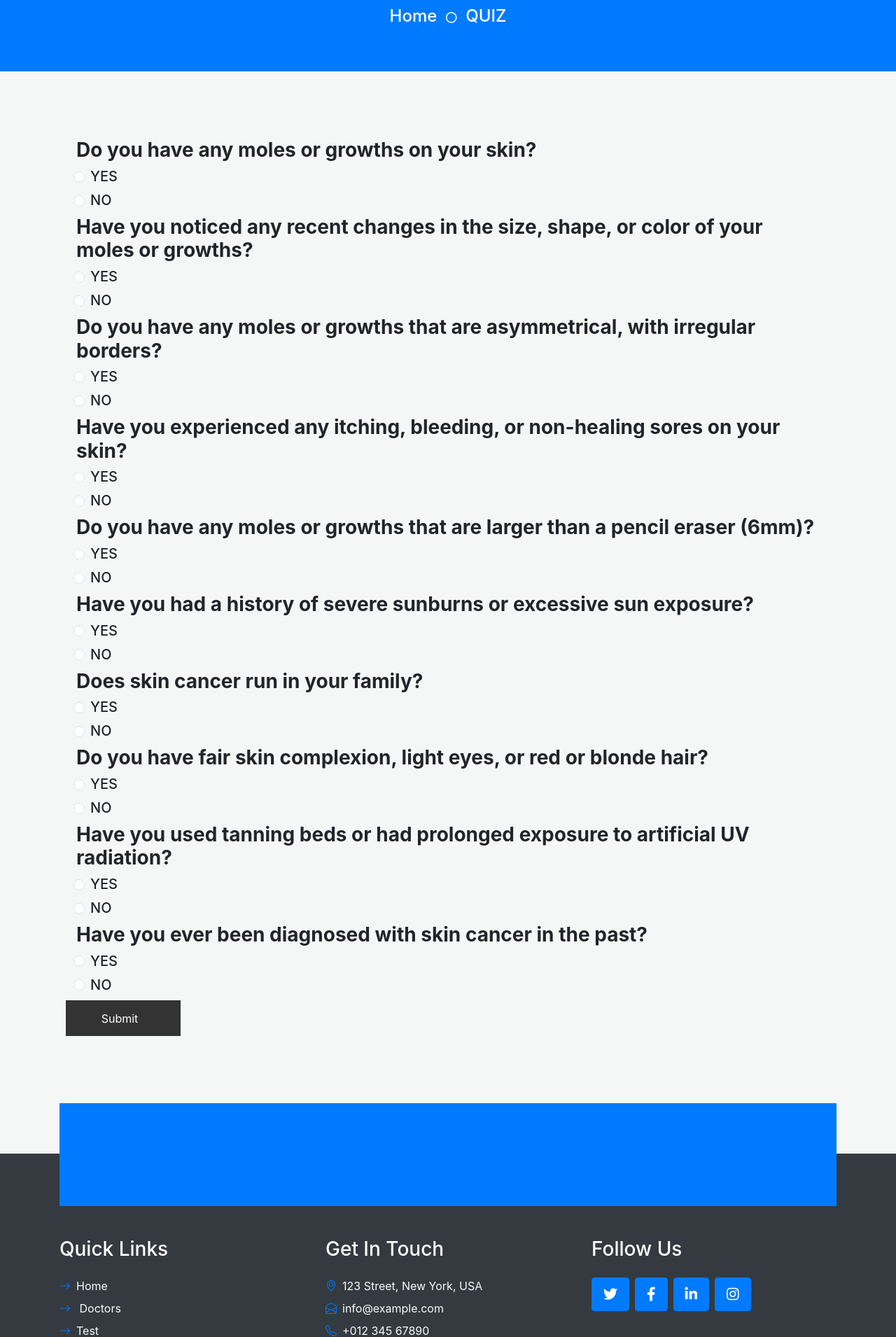
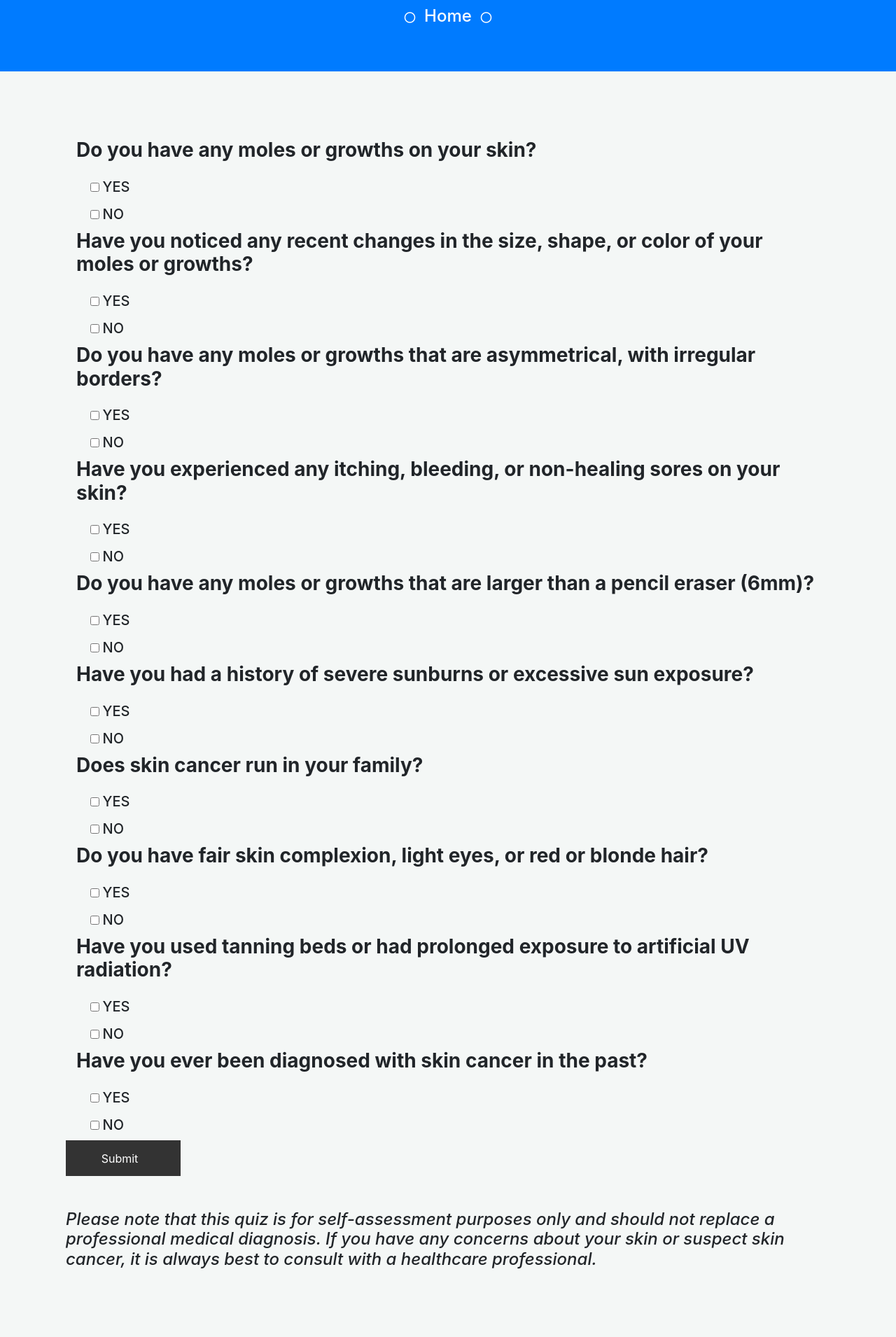
Before and after one commit to Azizjlassi2/Derma-Skin, a Django app: page /QUIZ/ in a window 1280 px wide. Shown: the part 222-2132 px from the top of the page at 70% size. Run offline with Django 4.2, Linux system fonts and the light colour scheme; data comes from the database, SQL or seed files in the repository; both versions use the stored data as it was after the commit; some libraries are stand-ins or nearby versions.

Commit message:
ajouter (envoyer image de test .js ) / corriger la logique de QUIZ

```diff
--- a/Accounts/static/css/style.css
+++ b/Accounts/static/css/style.css
@@ -23,8 +23,6 @@ input, textarea, select, button {
 p, h1, h2, h3, h4, h5, h6, ul {
   margin: 0; }
 
-img {
-  max-width: 100%; }
 
 ul {
   padding-left: 0;
--- a/Accounts/static/css/style.scss
+++ b/Accounts/static/css/style.scss
@@ -24,9 +24,6 @@ input, textarea, select, button {
 }
 p, h1, h2, h3, h4, h5, h6, ul {
 	margin: 0;
-}
-img {
-	max-width: 100%;
 }
 ul {
 	padding-left: 0;
--- a/SDK/urls.py
+++ b/SDK/urls.py
@@ -13,6 +13,7 @@ urlpatterns = [
     path('',include('Site.urls')),
     path('chat/',include('chat.urls'))
 
+
 ]+ static(settings.MEDIA_URL, document_root=settings.MEDIA_ROOT)
 
 urlpatterns+= static(settings.STATIC_URL, document_root=settings.STATIC_ROOT)
--- a/Site/views.py
+++ b/Site/views.py
@@ -1,7 +1,7 @@
 from django import utils
 from django.shortcuts import redirect, render
 import json
-from django.http import JsonResponse
+from django.http import HttpResponse, JsonResponse
 from django.views.decorators.csrf import csrf_exempt
 import numpy as np
 from .decorators import unauthenticated_user
@@ -116,6 +116,7 @@ def testPage(request):
     if request.method == 'GET':
         return render(request,'Pages/test.html',{})
     if request.method == 'POST':
+        print(request.POST)
 
         message = ""
         result = ""
@@ -148,10 +149,32 @@ def FAQ_Page(request):
 
 
 def QUIZ_Page(request):
+    if request.method == "GET":
+        from .models import QuestionQCM
+        questions = QuestionQCM.objects.all()
+        return render(request,'Pages/QUIZ.html',{'questions':questions})
+    elif request.method == 'POST':
+        data = request.POST
+        print(request.POST)
+        message = ""
+        Num_YES = 0
+        for value in data:
+            print(value)
+            if value.lower().startswith("yes"):
+                Num_YES +=1
 
-    from .models import QuestionQCM
-    questions = QuestionQCM.objects.all()
-    return render(request,'Pages/QUIZ.html',{'questions':questions})
+
+        if Num_YES <3:
+            message = " You Have a Low risk. However, it is still important to regularly monitor your skin and practice sun safety measures."
+        elif Num_YES > 3 and Num_YES <6:
+            message = "You Have a Moderate risk. Consider scheduling a professional skin examination with a dermatologist."
+        else:
+            message = " You Have a  High risk. It is recommended to seek medical attention promptly for a thorough evaluation and possible skin biopsy."
+
+
+
+    return HttpResponse(f"<h1>{message}</h1>")
+
 
 
 @unauthenticated_user
--- a/Template/Pages/FAQ.html
+++ b/Template/Pages/FAQ.html
@@ -8,10 +8,10 @@
     <div class="container-fluid bg-primary py-5 hero-header mb-5">
         <div class="row py-3">
             <div class="col-12 text-center">
-                <h1 class="display-3 text-white animated zoomIn">FAQ</h1>
+                <h1 class="display-3 text-white animated zoomIn">Frequently Asked Questions ( FAQ )</h1>
+                 <i class="far fa-circle text-white px-2"></i>
                 <a href="" class="h4 text-white">Home</a>
                 <i class="far fa-circle text-white px-2"></i>
-                <a href="" class="h4 text-white">FAQ</a>
             </div>
         </div>
     </div>
--- a/Template/Pages/QUIZ.html
+++ b/Template/Pages/QUIZ.html
@@ -8,10 +8,10 @@
 <div class="container-fluid bg-primary py-5 hero-header mb-5">
     <div class="row py-3">
         <div class="col-12 text-center">
-                <h1 class="display-3 text-white animated zoomIn">QUIZ</h1>
+            <h1 class="display-3 text-white animated zoomIn">Skin Cancer Self-Assessment Quiz</h1>
+        <i class="far fa-circle text-white px-2"></i>
         <a href="" class="h4 text-white">Home</a>
         <i class="far fa-circle text-white px-2"></i>
-                <a href="" class="h4 text-white">QUIZ</a>
         </div>
     </div>
 </div>
@@ -23,39 +23,46 @@
 <div class="container-fluid py-5 wow fadeInUp" data-wow-delay="0.1s">
     <div class="container">
         <div class="row g-5">
-                <form method ="post">
+            <form method="post">
                 {% csrf_token %}
 
+                <div class="col-lg-12">
                     {% for question in questions %}
-                <div class="col-lg-12">
+
                     <div class="section-title mb-12">
-                        <h3 style="	font-weight: bold;"> {{ question.question }}</h3>
+                        <h3 style="	font-weight: bold; padding-bottom: 15px;"> {{ question.question }}</h3>
                     </div>
-                        <div class="form-check">
-                        <input class="form-check-input" type="radio" name="flexRadioDefault" id="flexRadioDefault1">
-                        <label class="form-check-label" for="flexRadioDefault1"  style="	font-weight: bold;" >
+
+                    <div class="form-check" style="padding-bottom: 5px;">
+                        <input  type="checkbox" name="YES {{question.id}}" id="{{question.id}}1">
+                        <label class="form-check-label" for="YES {{question.id}}" style="font-weight: bold;">
                             <h5> YES</h5>
                         </label>
                     </div>
+
                     <div class="form-check">
-                        <input class="form-check-input" type="radio" name="flexRadioDefault" id="flexRadioDefault2" >
-                        <label class="form-check-label" for="flexRadioDefault2"  style="	font-weight: bold;">
-                         <h5>  NO</h5>
+                        <input  type="checkbox" name="NO {{question.id}}" id="{{question.id}}2">
+                        <label class="form-check-label" for="NO {{question.id}}" style="font-weight: bold;">
+                            <h5> NO</h5>
                         </label>
                     </div>
 
 
+                    {% endfor %}
                 </div>
-                {% endfor %}
-                <button id="registration-button" >Submit
+                <button id="registration-button">Submit
                     <i class="zmdi zmdi-arrow-right"></i>
                 </button>
             </form>
+            <h4 class="text-body fst-italic mb-4">
+                Please note that this quiz is for self-assessment purposes only and should not replace a professional medical diagnosis.
+                If you have any concerns about your skin or suspect skin cancer, it is always best to consult with a healthcare
+                professional.
+
+            </h4>
         </div>
     </div>
 </div>
 <!-- About End -->
 
-
-
 {% endblock %}
--- a/Template/Pages/contact.html
+++ b/Template/Pages/contact.html
@@ -28,9 +28,11 @@
         <div class="row py-3">
             <div class="col-12 text-center">
                 <h1 class="display-3 text-white animated zoomIn">Contact Us</h1>
+                <i class="far fa-circle text-white px-2"></i>
+
                 <a href="{% url 'Home' %}" class="h4 text-white">Home</a>
                 <i class="far fa-circle text-white px-2"></i>
-                <a href="" class="h4 text-white">Contact</a>
+
             </div>
         </div>
     </div>
--- a/Template/Pages/patients.html
+++ b/Template/Pages/patients.html
@@ -11,9 +11,9 @@
         <div class="row py-3">
             <div class="col-12 text-center">
                 <h1 class="display-3 text-white animated zoomIn">Your Patients </h1>
-                <a href="" class="h4 text-white">Home</a>
-                <i class="far fa-circle text-white px-2"></i>
-                <a href="" class="h4 text-white">Your Patients </a>
+            <i class="far fa-circle text-white px-2"></i>
+            <a href="" class="h4 text-white">Home</a>
+            <i class="far fa-circle text-white px-2"></i>
             </div>
         </div>
     </div>
--- a/Template/Pages/team.html
+++ b/Template/Pages/team.html
@@ -33,9 +33,9 @@
         <div class="row py-3">
             <div class="col-12 text-center">
                 <h1 class="display-3 text-white animated zoomIn">Doctors </h1>
-                <a href="" class="h4 text-white">Home</a>
-                <i class="far fa-circle text-white px-2"></i>
-                <a href="" class="h4 text-white">Doctors </a>
+            <i class="far fa-circle text-white px-2"></i>
+            <a href="" class="h4 text-white">Home</a>
+            <i class="far fa-circle text-white px-2"></i>
             </div>
         </div>
     </div>
--- a/Template/Pages/test.html
+++ b/Template/Pages/test.html
@@ -87,7 +87,7 @@
                             <h2 style="color: red;  ">{{ message }} </h2>
                             {% endfor %}
                             {% else %}
-                            <h2>Drag and Drop Your Image</h2>
+                            <h2> Select Your Image</h2>
                             {% endif %}
                             <div id="image-field" class="mt-4" style="height: 300px;">
 
--- a/api/urls.py
+++ b/api/urls.py
@@ -32,4 +32,6 @@ urlpatterns = [
 
 
 
+
+
 ]
--- a/static/css/style.css
+++ b/static/css/style.css
@@ -23,8 +23,6 @@ input, textarea, select, button {
 p, h1, h2, h3, h4, h5, h6, ul {
   margin: 0; }
 
-img {
-  max-width: 100%; }
 
 ul {
   padding-left: 0;
--- a/static/css/style.scss
+++ b/static/css/style.scss
@@ -24,9 +24,6 @@ input, textarea, select, button {
 }
 p, h1, h2, h3, h4, h5, h6, ul {
 	margin: 0;
-}
-img {
-	max-width: 100%;
 }
 ul {
 	padding-left: 0;
```
Also changed, not shown: Template/Pages/index.html (+17 -19 lines), Site/static/img/mockup.png (added), db.sqlite3, static/img/mockup.png (added), 2 other files. Lines whose indentation alone changed are shown as unchanged.
